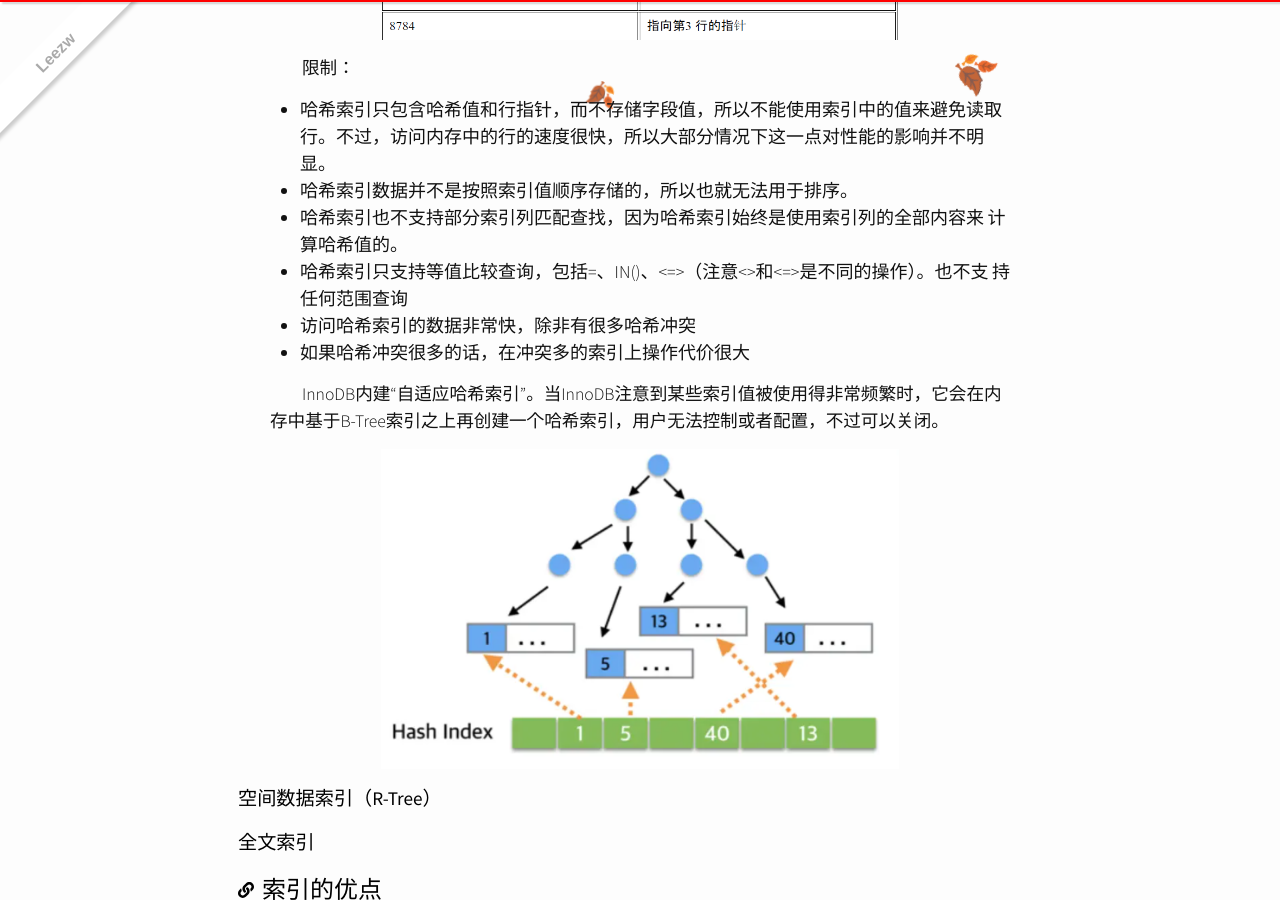
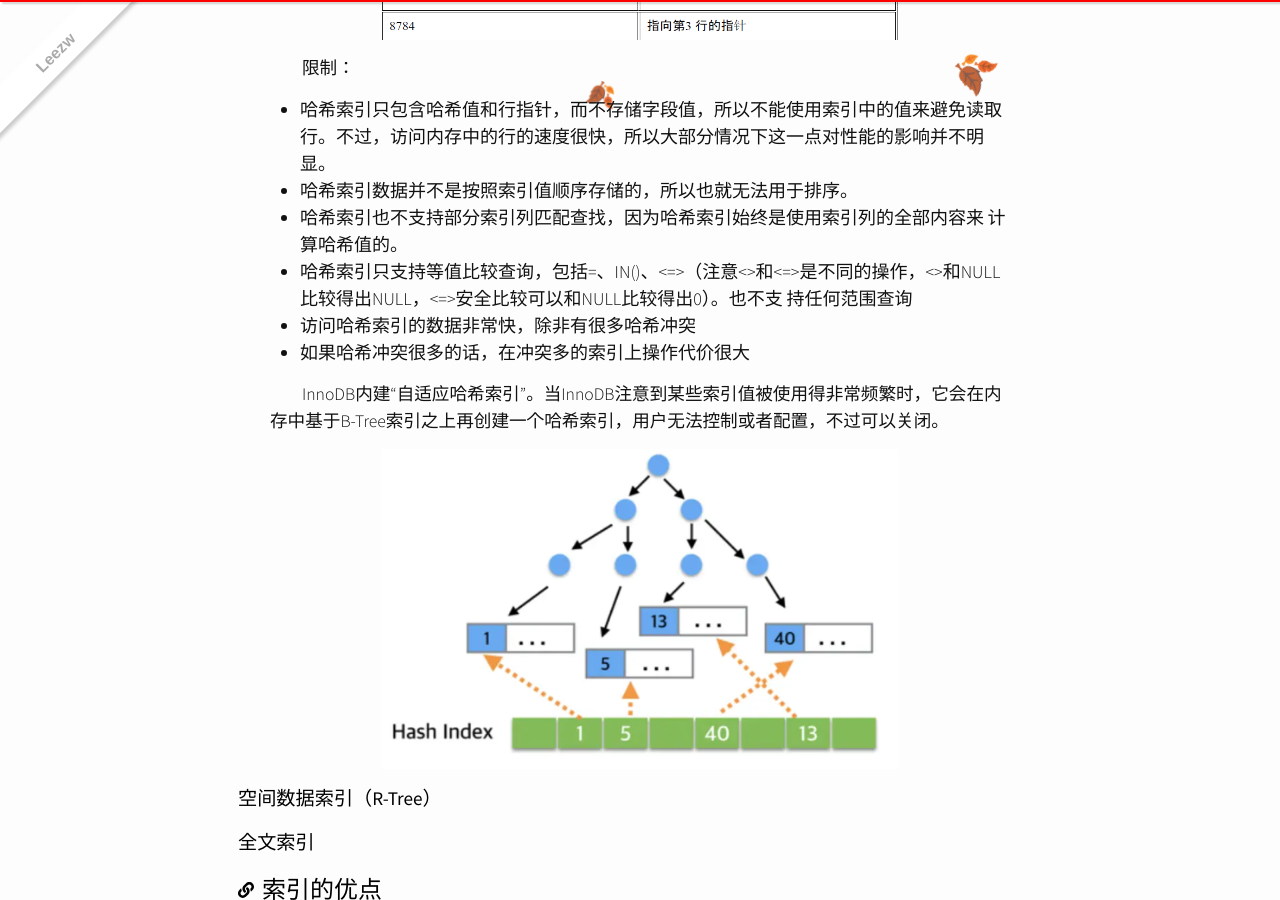
Before and after one commit to quantum-li/quantum-li.github.io, a Jekyll site: the page built from _posts/2020-04-10-high-performance-mysql.md, in a window 1280 px wide and 900 px high, scrolled down 7952 px. Built offline with Jekyll 4.4.1, drawn with Linux system fonts in a browser that asks for light colours; nearby versions of some CDN libraries; comment, search, counter and statistics services are not loaded.

Commit message:
Update 2020-04-10-high-performance-mysql.md

```diff
--- a/_posts/2020-04-10-high-performance-mysql.md
+++ b/_posts/2020-04-10-high-performance-mysql.md
@@ -238,7 +238,7 @@ B-Tree的限制
 + 哈希索引只包含哈希值和行指针，而不存储字段值，所以不能使用索引中的值来避免读取行。不过，访问内存中的行的速度很快，所以大部分情况下这一点对性能的影响并不明显。
 + 哈希索引数据并不是按照索引值顺序存储的，所以也就无法用于排序。
 + 哈希索引也不支持部分索引列匹配查找，因为哈希索引始终是使用索引列的全部内容来 计算哈希值的。
-+ 哈希索引只支持等值比较查询，包括=、IN()、<=>（注意<>和<=>是不同的操作）。也不支 持任何范围查询
++ 哈希索引只支持等值比较查询，包括=、IN()、<=>（注意<>和<=>是不同的操作，<>和NULL比较得出NULL，<=>安全比较可以和NULL比较得出0）。也不支 持任何范围查询
 + 访问哈希索引的数据非常快，除非有很多哈希冲突
 + 如果哈希冲突很多的话，在冲突多的索引上操作代价很大
 
```
